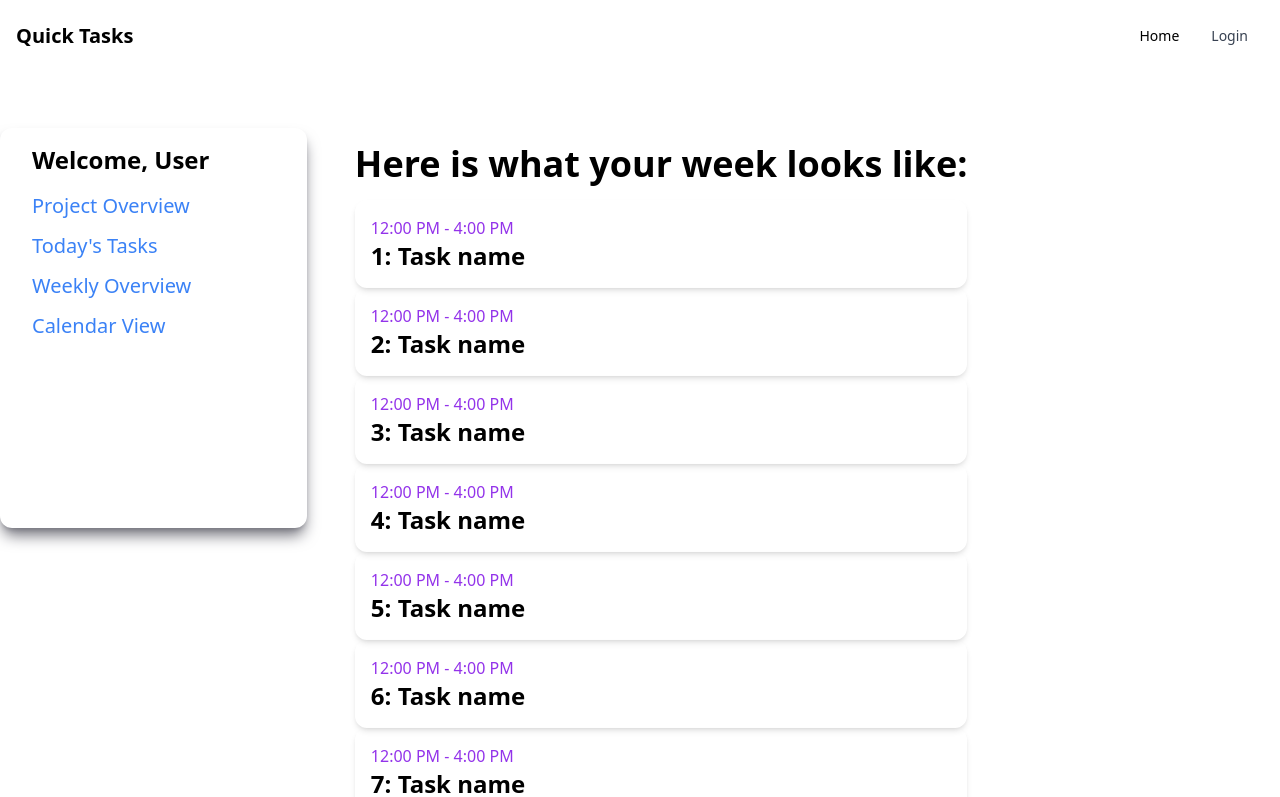
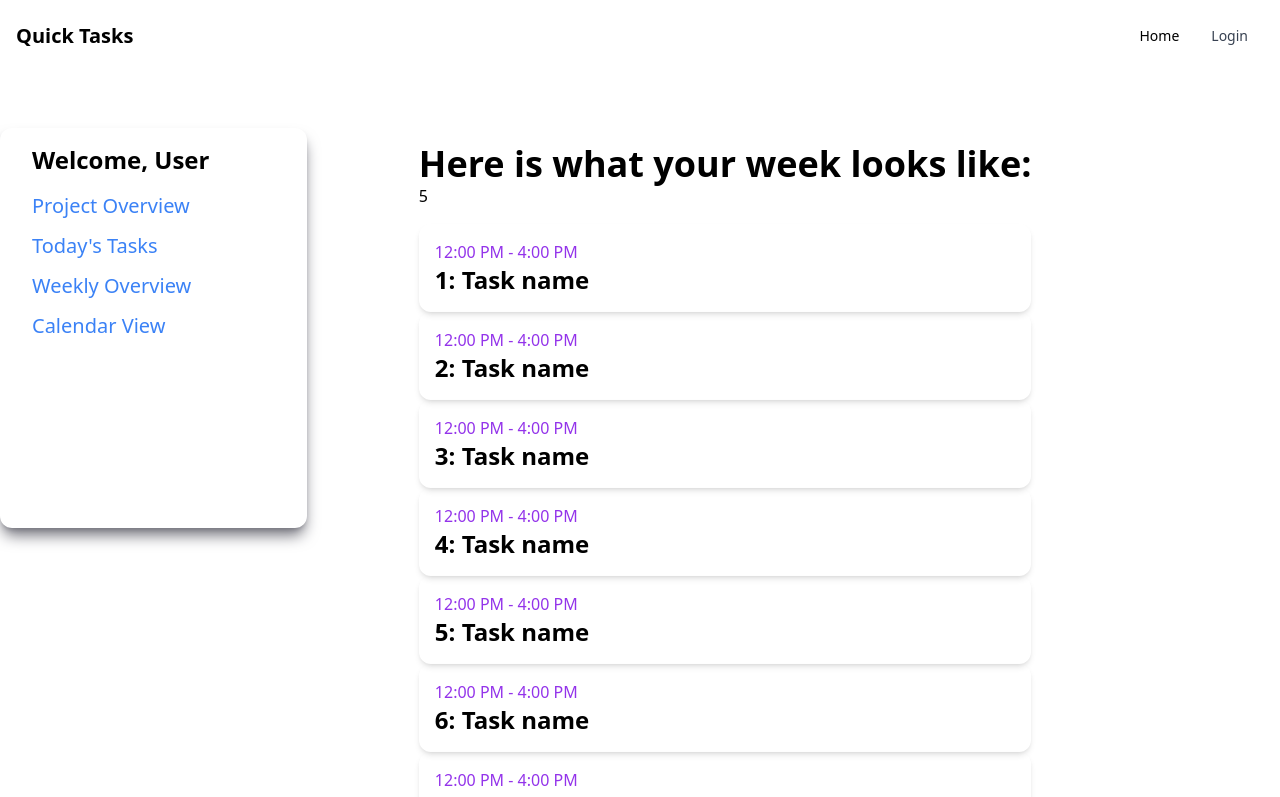
Before and after one commit to Davit-G/barbell-squat-enthusiasts, a React (Vite) app in the folder unihack2023-client/: page /my/week in a window 1280 px wide. Shown: the top 797 px of the page. Built offline with nearby package versions, Linux system fonts and the light colour scheme.

Commit message:
Implementation of Day selector

```diff
--- a/unihack2023-client/src/pages/my/Week.jsx
+++ b/unihack2023-client/src/pages/my/Week.jsx
@@ -1,10 +1,35 @@
-import React from 'react'
+import React, { useState } from 'react'
+import { startOfToday } from 'date-fns'
+function Week() {
+    const today = startOfToday()
+    const [selectedDay, setSelectedDay] = useState(today)
 
-function Week() {
+    const dayToText = (day) => {
+        switch (day) {
+          case 0:
+            return "Sunday";
+          case 1:
+            return "Monday";
+          case 2:
+            return "Tuesday";
+          case 3:
+            return "Wednesday";
+          case 4:
+            return "Thursday";
+          case 5:
+            return "Friday";
+          case 6:
+            return "Saturday";
+        }
+      }
   return (
-    <div className='m-4'>
+    <div className='p-4 md:pl-20'>
 
             <h1 className='text-4xl font-semibold text-left'>Here is what your week looks like:</h1>
+            <div>
+                {selectedDay.getDay()}
+
+            </div>
             <div className='flex flex-col justify-start items-start mt-4 w-full'> {/* Tasks go here */}
                 {[1, 2, 3, 4, 5, 6, 7, 8, 9, 10].map((task) => {
                     return (
```
